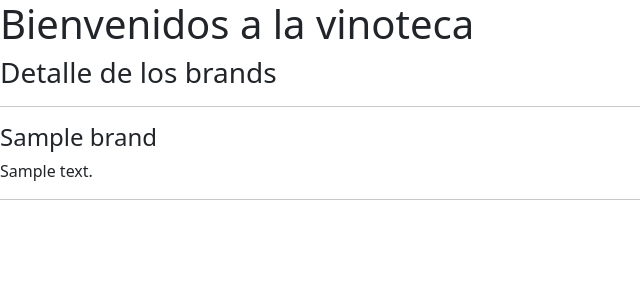
After one commit to manoloacademia/vinos_practice, a Django app: template vinos/base/templates/brand_detail.html in a window 1280 px wide. The commit adds this page. Shown: the top 300 px of the page, without its empty margins (0-640 px from the left). Run offline with Django 3.2, Linux system fonts and the light colour scheme; the template is opened without the code that fills it: most values are stand-ins (such as "Sample title", 1, 10 or a date in 2020).

Commit message:
Se agrega template de detail de brands.

```diff
--- /dev/null
+++ b/vinos/base/templates/brand_detail.html
@@ -0,0 +1,12 @@
+{% extends 'home.html' %}
+
+{% block content %}
+
+<h3>Detalle de los brands</h3>
+    <hr>
+    {% for brand in brand_list %}
+        <h4>{{ brand.name }}</h4>
+        <p>{{ brand.description }}</p>
+        <hr>
+    {% endfor %}
+{% endblock %}
--- a/vinos/base/views.py
+++ b/vinos/base/views.py
@@ -25,7 +25,13 @@ def create_wine(request):
                 aged = form.cleaned_data['aged'],
                 winery = form.cleaned_data['winery'])
             return redirect(wine_list)
+
     elif request.method == 'GET':
         form = WineForm()
         context = {'form': form}
         return render(request, 'create_wine.html', context=context)
+
+def brand_detail(request):
+    brand_list = Brand.objects.all()
+    context = {"brand_list": brand_list}
+    return render(request, 'brand_detail.html', context=context)
--- a/vinos/vinos/urls.py
+++ b/vinos/vinos/urls.py
@@ -21,5 +21,6 @@ urlpatterns = [
     path('admin/', admin.site.urls),
     path('', views.home, name="home"),
     path('lista-vinos/', views.wine_list, name="wine_list"),
-    path('crear-vinos/', views.create_wine, name="create_wine")
+    path('crear-vinos/', views.create_wine, name="create_wine"),
+    path('tipos/', views.brand_detail, name="brand_detail")
 ]
```
Also changed, not shown: vinos/base/templates/create_wine.html (+6 -2 lines).
